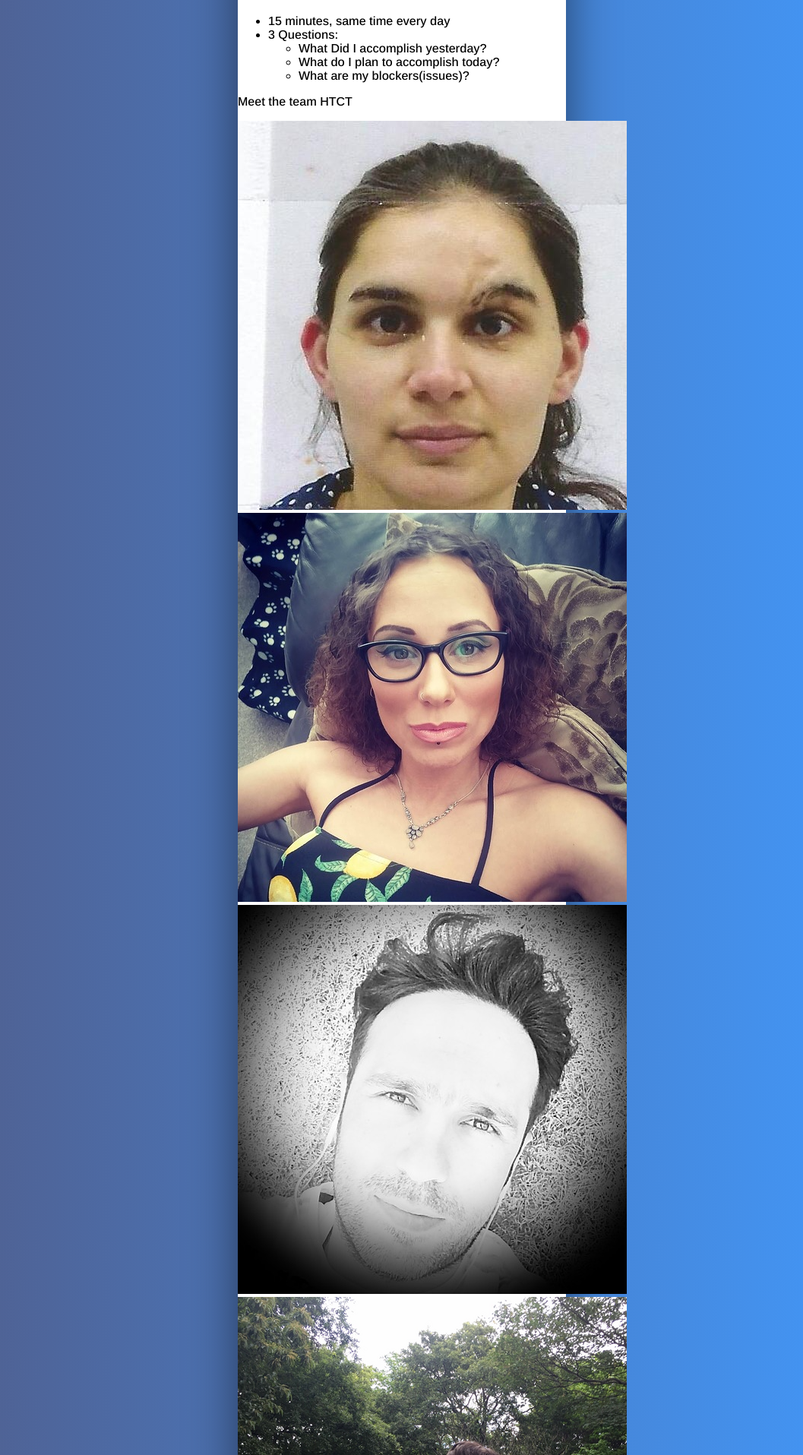
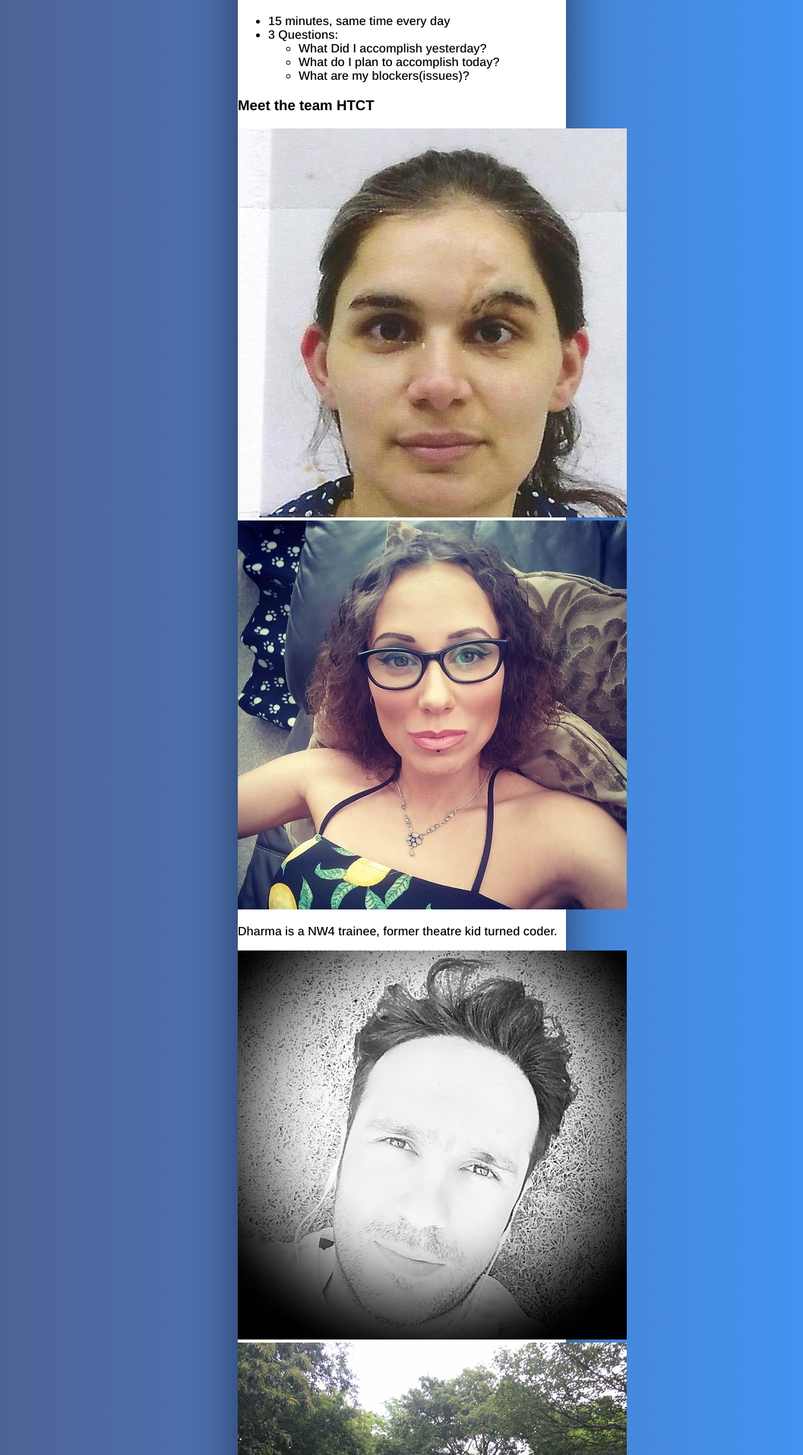
Before and after one commit to omerffaruk/Goal-app-CYF-final-project-1, a React (Create React App) app in the folder client/: page /about in a window 1280 px wide. Shown: the part 225-2140 px from the top of the page at 76% size, without its empty margins (111-1168 px from the left). Built offline with nearby package versions, Linux system fonts and the light colour scheme.

Commit message:
refactor: refactor About component

```diff
--- a/client/src/pages/About.js
+++ b/client/src/pages/About.js
@@ -1,30 +1,49 @@
+import React from "react";
+import anzaPic from "../images/anza.png";
+import dharmaPic from "../images/dharma.png";
+import musaPic from "../images/musa.png";
+import omerPic from "../images/omer.png";
+
 const About = () => (
 	<main role="main">
 		<div>
 			<h2>About</h2>
 			<p>
-				As part of the Scrum process in the Agile methodology, teams/trainees are encouraged to perform a Daily Standup meeting. The Daily Standup is a brief meeting where team members discuss what's going on in their current work sprint to see if any issues have come up. Keep track of your tasks with the Goal! app created by HTCT.
+				As part of the Scrum process in the Agile methodology, teams/trainees
+				are encouraged to perform a Daily Standup meeting. The Daily Standup is
+				a brief meeting where team members discuss what's going on in their
+				current work sprint to see if any issues have come up. Keep track of
+				your tasks with the Goal! app created by HTCT.
 			</p>
 			<h4>What is the Daily Stand-Up?</h4>
 			<ul>
 				<li>15 minutes, same time every day</li>
-				<li>3 Questions:
+				<li>
+					3 Questions:
 					<ul>
 						<li>What Did I accomplish yesterday?</li>
 						<li>What do I plan to accomplish today?</li>
 						<li>What are my blockers(issues)?</li>
-						</ul>
-						</li>
-						</ul>
+					</ul>
+				</li>
+			</ul>
 		</div>
 		<div className="team-ctn">
-		<p>Meet the team HTCT</p>
-		<img src={require("../images/anza.png")} alt="Anza Azam"></img>
-		<img src={require("../images/dharma.png")} alt="Dharma Emmelene"></img>
-		<img src={require("../images/musa.png")} alt="Musa Yuksel"></img>
-		<img src={require("../images/omer.png")} alt="Omer Faruk"></img>
+			<h3>Meet the team HTCT</h3>
+			<div className="team-pic-ctn">
+				<img src={anzaPic} alt="Anza Azam" />
+			</div>
+			<div className="team-pic-ctn">
+				<img src={dharmaPic} alt="Dharma Emmelene" />
+				<p>Dharma is a NW4 trainee, former theatre kid turned coder.</p>
+			</div>
+			<div className="team-pic-ctn">
+				<img src={musaPic} alt="Musa Yuksel" />
+			</div>
+			<div className="team-pic-ctn">
+				<img src={omerPic} alt="Omer Faruk" />
+			</div>
 		</div>
-		<p>Dharma is a NW4 trainee, former theatre kid turned coder.</p>
 	</main>
 );
 
```
